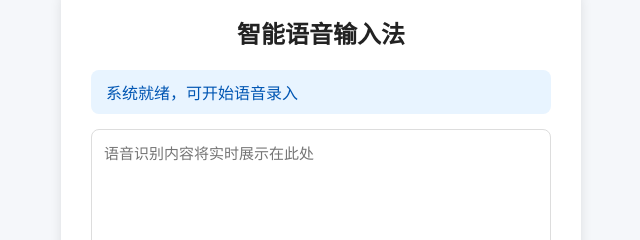
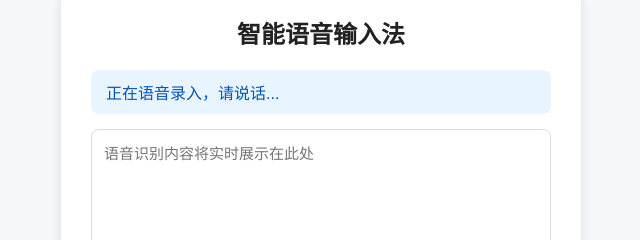
Before and after one commit to Ykculgh/my-project, a plain HTML site: page index.html in a window 1280 px wide. Both pictures are taken after a click on the button "开始录入". Shown: the part 204-444 px from the top of the page, 319-959 px from the left. Drawn offline with Linux system fonts and the light colour scheme.

Commit message:
feature: 实现核心语音识别功能

```diff
--- a/index.html
+++ b/index.html
@@ -89,5 +89,57 @@
     <button id="resetBtn">清空文本</button>
   </div>
 </div>
+
+<script>
+  // 获取元素
+  const beginBtn = document.getElementById('beginBtn');
+  const endBtn = document.getElementById('endBtn');
+  const resetBtn = document.getElementById('resetBtn');
+  const showArea = document.getElementById('showArea');
+  const statusMsg = document.getElementById('statusMsg');
+
+  // 语音识别对象
+  let recognition;
+  let isRunning = false;
+
+  // 初始化语音识别
+  if ('webkitSpeechRecognition' in window) {
+    recognition = new webkitSpeechRecognition();
+    recognition.lang = 'zh-CN';
+    recognition.continuous = true;
+    recognition.interimResults = true;
+
+    // 识别结果
+    recognition.onresult = function(e) {
+      let text = '';
+      for(let i = e.resultIndex; i < e.results.length; i++){
+        text += e.results[i][0].transcript;
+      }
+      showArea.value = text;
+    };
+
+    // 开始识别
+    beginBtn.onclick = function() {
+      if(!isRunning){
+        recognition.start();
+        isRunning = true;
+        statusMsg.textContent = '正在语音录入，请说话...';
+      }
+    }
+
+    // 停止识别
+    endBtn.onclick = function() {
+      recognition.stop();
+      isRunning = false;
+      statusMsg.textContent = '已暂停语音录入';
+    }
+
+    // 清空文本
+    resetBtn.onclick = function() {
+      showArea.value = '';
+      statusMsg.textContent = '文本已清空，系统就绪';
+    }
+  }
+</script>
 </body>
 </html>
```
